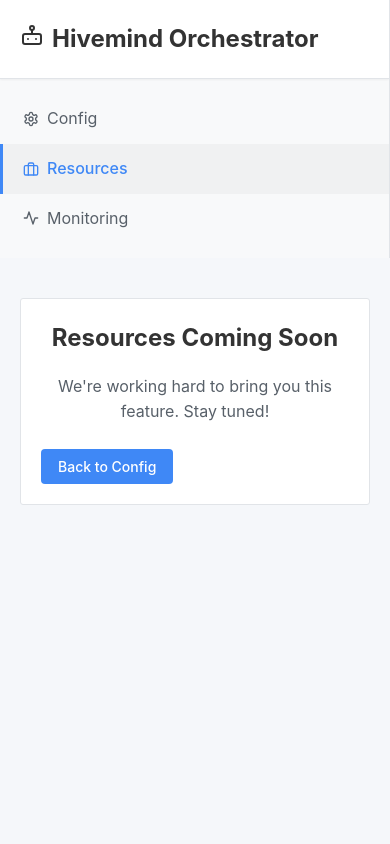
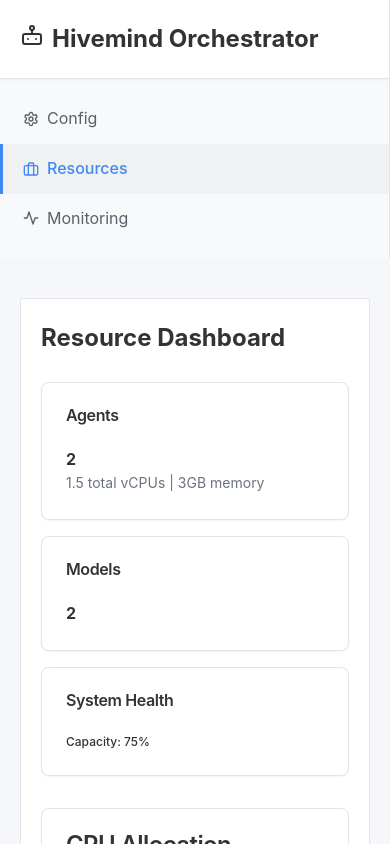
Before and after one commit to varangian-core/hivemind-orchestrator, a React (Create React App) app: page / in a window 390 px wide. Both pictures are taken after a click on the element "Resources". Shown: the top 844 px of the page. Built offline with nearby package versions, Linux system fonts and the light colour scheme; no server answers.

Commit message:
Add import statement for Resources component to resolve "Resources is not defined" error.

```diff
--- a/src/App.jsx
+++ b/src/App.jsx
@@ -2,6 +2,7 @@ import React, { useState, useEffect } from 'react';
 import { Settings } from 'lucide-react';
 import { Toaster, toast } from 'react-hot-toast';
 import ConfigManagerApp from './components/ConfigManagerApp';
+import Resources from './components/Resources';
 
 // eslint-disable-next-line no-unused-vars
 const API_BASE_URL = process.env.REACT_APP_API_BASE_URL || 'http://localhost:8000';
@@ -485,12 +486,14 @@ const App = () => {
             onImportConfigs={importConfigs}
             onExportAllConfigs={exportAllConfigs}
           />
+        ) : activeSection === 'resources' ? (
+          <Resources configs={configs} />
         ) : (
           <div className="container">
             <div className="content">
               <div className="text-center py-16">
                 <h2 className="text-2xl font-bold mb-4">
-                  {activeSection === 'resources' ? 'Resources' : 'Monitoring'} Coming Soon
+                  Monitoring Coming Soon
                 </h2>
                 <p className="text-gray-600 mb-6">
                   We're working hard to bring you this feature. Stay tuned!
--- /dev/null
+++ b/src/components/Resources.jsx
@@ -0,0 +1,94 @@
+import React from 'react';
+import { Card, CardContent, CardHeader, CardTitle } from './ui/card';
+import { Gauge, BarChart, LineChart } from './ui/charts';
+
+const Resources = ({ configs }) => {
+  // Calculate resource metrics from configs
+  const metrics = {
+    agents: {
+      count: configs.agents?.length || 0,
+      cpu: configs.agents?.reduce((sum, a) => sum + parseFloat(a.resources?.cpu || 0), 0) || 0,
+      memory: configs.agents?.reduce((sum, a) => {
+        const mem = parseFloat(a.resources?.memory?.replace(/[^\d.]/g, '') || 0);
+        return sum + mem;
+      }, 0) || 0
+    },
+    models: {
+      count: configs.gateway?.models?.length || 0
+    }
+  };
+
+  return (
+    <div className="container">
+      <div className="content">
+        <h2 className="text-2xl font-bold mb-6">Resource Dashboard</h2>
+
+        {/* Summary Cards */}
+        <div className="grid grid-cols-1 md:grid-cols-3 gap-4 mb-8">
+          <Card>
+            <CardHeader className="pb-2">
+              <CardTitle className="text-md">Agents</CardTitle>
+            </CardHeader>
+            <CardContent>
+              <div className="text-3xl font-bold">{metrics.agents.count}</div>
+              <div className="text-sm text-gray-500">
+                {metrics.agents.cpu} total vCPUs | {metrics.agents.memory}GB memory
+              </div>
+            </CardContent>
+          </Card>
+
+          <Card>
+            <CardHeader className="pb-2">
+              <CardTitle className="text-md">Models</CardTitle>
+            </CardHeader>
+            <CardContent>
+              <div className="text-3xl font-bold">{metrics.models.count}</div>
+            </CardContent>
+          </Card>
+
+          <Card>
+            <CardHeader className="pb-2">
+              <CardTitle className="text-md">System Health</CardTitle>
+            </CardHeader>
+            <CardContent>
+              <Gauge value={75} label="Capacity" />
+            </CardContent>
+          </Card>
+        </div>
+
+        {/* Charts Section */}
+        <div className="grid grid-cols-1 gap-6">
+          <Card>
+            <CardHeader>
+              <CardTitle>CPU Allocation</CardTitle>
+            </CardHeader>
+            <CardContent>
+              <BarChart
+                data={configs.agents?.map(a => ({
+                  name: a.name || a.id,
+                  value: parseFloat(a.resources?.cpu || 0)
+                }))}
+              />
+            </CardContent>
+          </Card>
+
+          <Card>
+            <CardHeader>
+              <CardTitle>Memory Usage</CardTitle>
+            </CardHeader>
+            <CardContent>
+              <LineChart
+                data={configs.agents?.map(a => ({
+                  name: a.name || a.id,
+                  value: parseFloat(a.resources?.memory?.replace(/[^\d.]/g, '') || 0)
+                }))}
+              />
+            </CardContent>
+          </Card>
+        </div>
+      </div>
+    </div>
+  );
+};
+
+export default Resources;
--- /dev/null
+++ b/src/components/ui/charts.jsx
@@ -0,0 +1,62 @@
+import React from 'react';
+
+export const Gauge = ({ value, label }) => {
+  const percentage = Math.min(100, Math.max(0, value));
+  const color = percentage > 80 ? '#ef4444' : percentage > 60 ? '#f59e0b' : '#10b981';
+
+  return (
+    <div className="relative w-full h-8 bg-gray-200 rounded-full">
+      <div
+        className="absolute top-0 left-0 h-full rounded-full transition-all duration-500"
+        style={{
+          width: `${percentage}%`,
+          backgroundColor: color
+        }}
+      />
+      <div className="absolute inset-0 flex items-center justify-center text-xs font-medium">
+        {label}: {percentage}%
+      </div>
+    </div>
+  );
+};
+
+export const BarChart = ({ data }) => {
+  const maxValue = Math.max(...data.map(d => d.value), 1);
+
+  return (
+    <div className="space-y-2">
+      {data.map((item, i) => (
+        <div key={i} className="flex items-center">
+          <div className="w-1/4 text-sm truncate">{item.name}</div>
+          <div className="flex-1 ml-2">
+            <div
+              className="h-6 bg-blue-500 rounded"
+              style={{ width: `${(item.value / maxValue) * 100}%` }}
+            />
+          </div>
+          <div className="w-16 text-right text-sm">{item.value}</div>
+        </div>
+      ))}
+    </div>
+  );
+};
+
+export const LineChart = ({ data }) => {
+  const maxValue = Math.max(...data.map(d => d.value), 1);
+
+  return (
+    <div className="relative h-40">
+      {data.map((item, i) => (
+        <div
+          key={i}
+          className="absolute bottom-0 bg-blue-500 w-4 rounded-t"
+          style={{
+            left: `${(i / data.length) * 100}%`,
+            height: `${(item.value / maxValue) * 100}%`,
+            transform: 'translateX(-50%)'
+          }}
+        />
+      ))}
+    </div>
+  );
+};
```
